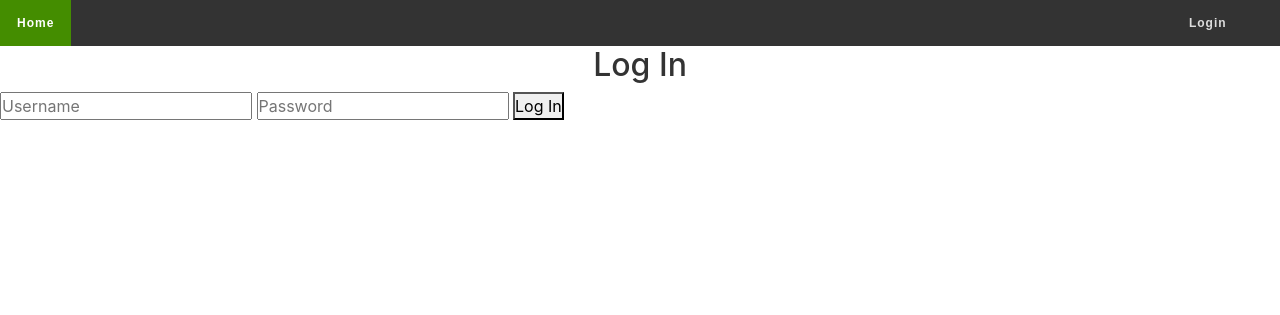
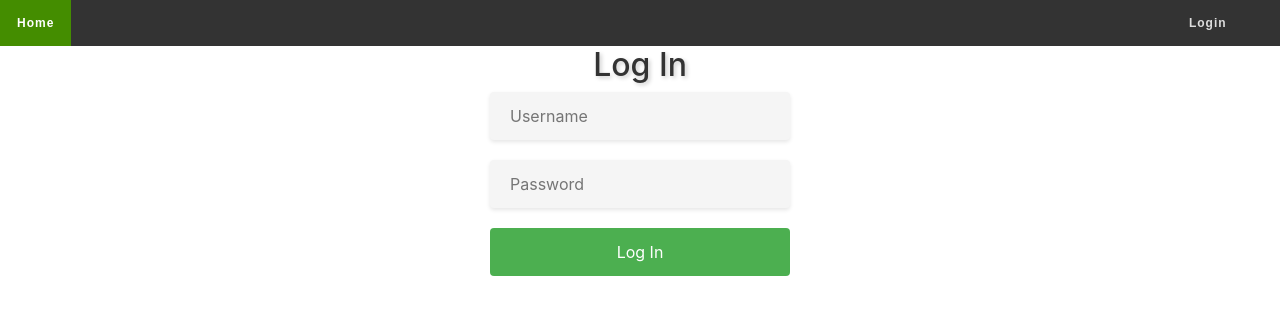
Before and after one commit to blevi3/google_drive_for_home, a Django app: page /login/ in a window 1280 px wide. Shown: the top 315 px of the page. Run offline with Django 4.2, Linux system fonts and the light colour scheme.

Commit message:
login.css added

```diff
--- /dev/null
+++ b/uploader/static/css/login.css
@@ -0,0 +1,47 @@
+h2 {
+    text-align: center;
+    margin-bottom: 30px;
+    font-size: 30px;
+    color: #333;
+    text-shadow: 2px 2px 4px rgba(0, 0, 0, 0.2);
+  }
+
+  form {
+    width: 300px;
+    margin: 0 auto;
+  }
+
+  input[type="text"],
+  input[type="password"] {
+    width: 100%;
+    padding: 12px 20px;
+    margin-bottom: 20px;
+    border: none;
+    border-radius: 4px;
+    background-color: #f5f5f5;
+    box-shadow: 0 2px 4px rgba(0, 0, 0, 0.1);
+    font-size: 16px;
+    color: #555;
+  }
+
+  input[type="text"]:focus,
+  input[type="password"]:focus {
+    outline: none;
+    box-shadow: 0 4px 8px rgba(0, 0, 0, 0.1);
+  }
+
+  button[type="submit"] {
+    display: block;
+    width: 100%;
+    padding: 12px 20px;
+    border: none;
+    border-radius: 4px;
+    background-color: #4CAF50;
+    color: white;
+    font-size: 16px;
+    cursor: pointer;
+  }
+
+  button[type="submit"]:hover {
+    background-color: #45a049;
+  }
--- a/uploader/uploader/settings.py
+++ b/uploader/uploader/settings.py
@@ -28,7 +28,7 @@ DEBUG = True
 ALLOWED_HOSTS = ["192.168.100.7", '127.0.0.1']
 
 
-
+LOGIN_URL = '/login'
 LOGIN_REDIRECT_URL = "/home"
 LOGOUT_REDIRECT_URL = "/login"
 
```
Also changed, not shown: uploader/storage/templates/base.html.
